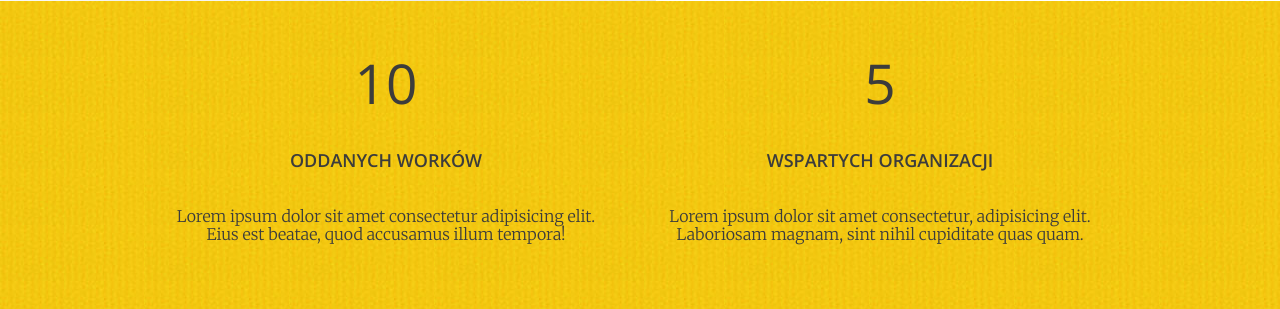
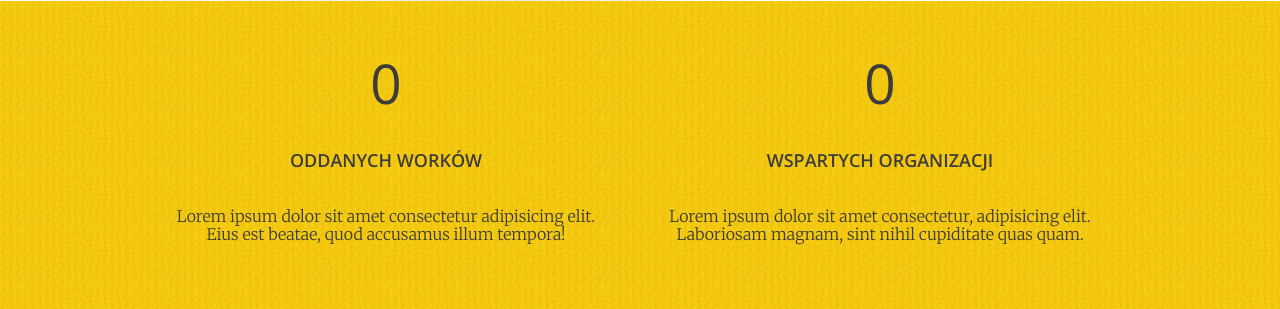
Before and after one commit to marcin-5/charity-donation, a Django app: page / in a window 1280 px wide. Shown: the part 799-1108 px from the top of the page. Run offline with Django 4.2, Linux system fonts and the light colour scheme; data that the repository does not hold is empty; parts of the project's set-up code (start-up, migrations or seed data) failed here and were passed over.

Commit message:
get statistics from db

```diff
--- a/home/templates/home/index.html
+++ b/home/templates/home/index.html
@@ -21,14 +21,14 @@
   <section id="stats" class="stats">
     <div class="container container--85">
       <div class="stats--item">
-        <em>10</em>
+        <em>{{ sum_ }}</em>
         <h3>Oddanych worków</h3>
         <p>Lorem ipsum dolor sit amet consectetur adipisicing elit. Eius est beatae, quod accusamus illum
           tempora!</p>
       </div>
 
       <div class="stats--item">
-        <em>5</em>
+        <em>{{ len_ }}</em>
         <h3>Wspartych organizacji</h3>
         <p>Lorem ipsum dolor sit amet consectetur, adipisicing elit. Laboriosam magnam, sint nihil cupiditate
           quas quam.</p>
--- a/home/views.py
+++ b/home/views.py
@@ -1,10 +1,17 @@
+from django.db.models import Sum
 from django.shortcuts import render
 from django.views import View
+
+from home.models import Donation
 
 
 class LandingPageView(View):
     def get(self, request):
-        return render(request, "home/index.html")
+        ctx = {
+            "sum_": Donation.objects.aggregate(Sum("quantity"))["quantity__sum"] or 0,
+            "len_": len(Donation.objects.values("institution").distinct()),
+        }
+        return render(request, "home/index.html", ctx)
 
 
 class AddDonationView(View):
```
